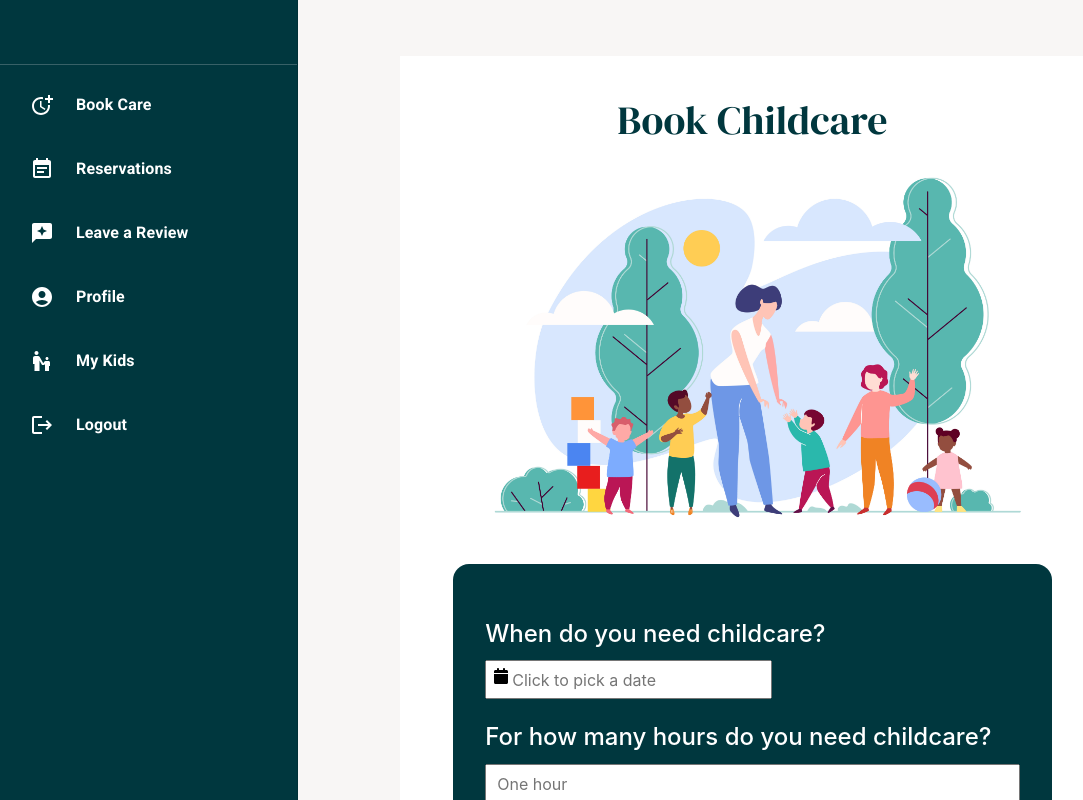
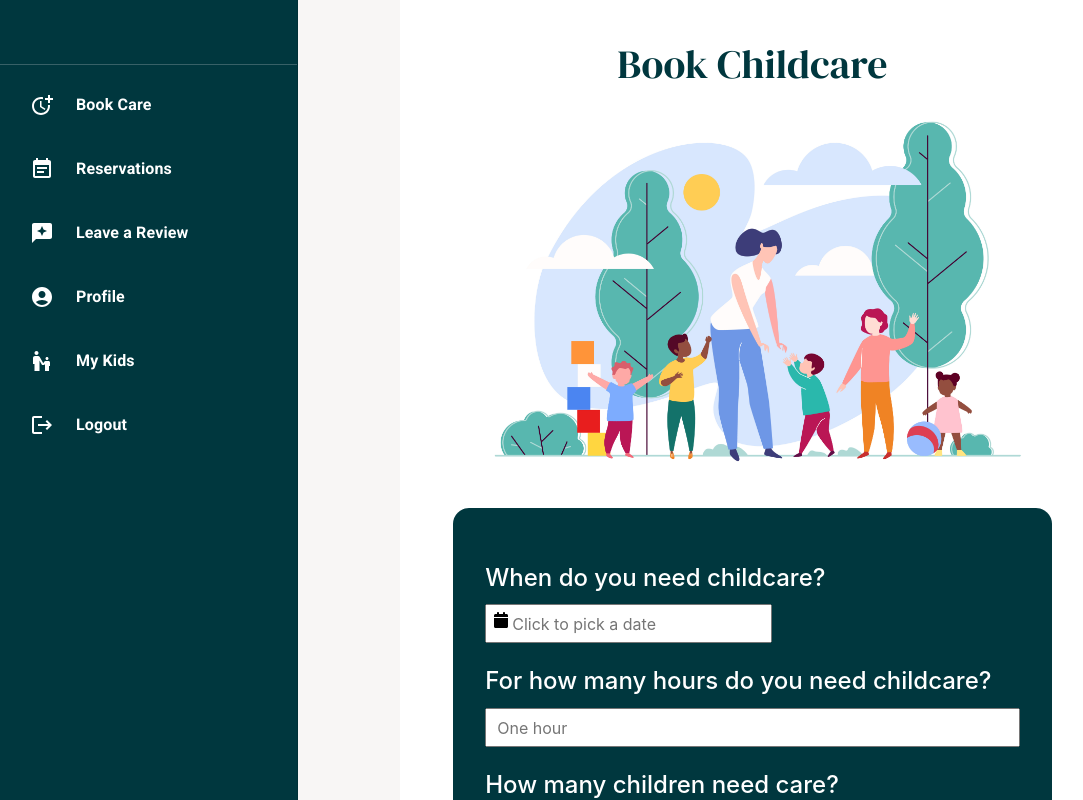
Before and after one commit to karilyn/CareBearers, a React (Create React App) app in the folder frontend/: page /dashboard/book in a window 1280 px wide. Shown: the top 800 px of the page, without its empty margins (22-1105 px from the left). Built offline with nearby package versions, Linux system fonts and the light colour scheme.

Commit message:
Remove unused h1 messing with page

```diff
--- a/frontend/src/pages/Dashboard.jsx
+++ b/frontend/src/pages/Dashboard.jsx
@@ -8,8 +8,7 @@ const Dashboard = (props) => {
 
   return (
     <>
-      <div>
-        <h1 className="dashboard">Dashboard</h1>
+      <div className='dashboard'>
         <Navbar />
         <Outlet />
       </div>
```
